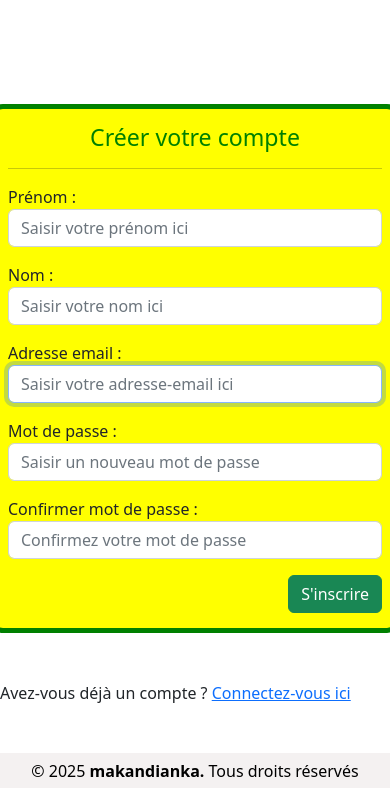
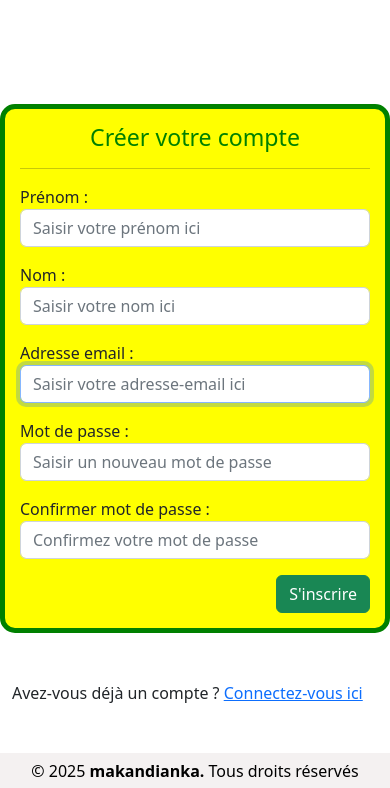
Before and after one commit to makan-dianka/InvoiceApp, a Django app: page /accounts/register/ in a window 390 px wide. Shown: the part 56-844 px from the top of the page. Run offline with Django 5.2, Linux system fonts and the light colour scheme; parts of the project's set-up code (start-up, migrations or seed data) failed here and were passed over; some libraries are stand-ins or nearby versions.

Commit message:
center form

```diff
--- a/accounts/templates/accounts/register.html
+++ b/accounts/templates/accounts/register.html
@@ -13,16 +13,11 @@
 
 
 {% block content %}
-
-    <div class="row content-register">
+    <div class="container">
+        <div class="row content-register justify-content-center">
 
 
-        <div class="col-sm">
-        </div>
-
-
-
-        <div class="col-sm register-widget" style="background: yellow;">
+            <div class="col-md-4 register-widget" style="background: yellow;">
                 <h3>Créer votre compte</h3>
                 <hr>
                 <div class='form-group'>
@@ -31,11 +26,6 @@
                         <button type="submit" class="btn btn-success register-btn">S'inscrire</button>
                     </form>
                 </div>
-        </div>
-
-
-
-        <div class="col-sm">
             </div>
 
 
@@ -48,5 +38,5 @@
                 <p>Avez-vous déjà un compte ? <a href="{% url 'accounts:login' %}">Connectez-vous ici</a></p> <br />
             </div>
         </div>
-
+    </div>
 {% endblock %}
```
Lines whose indentation alone changed are shown as unchanged.
